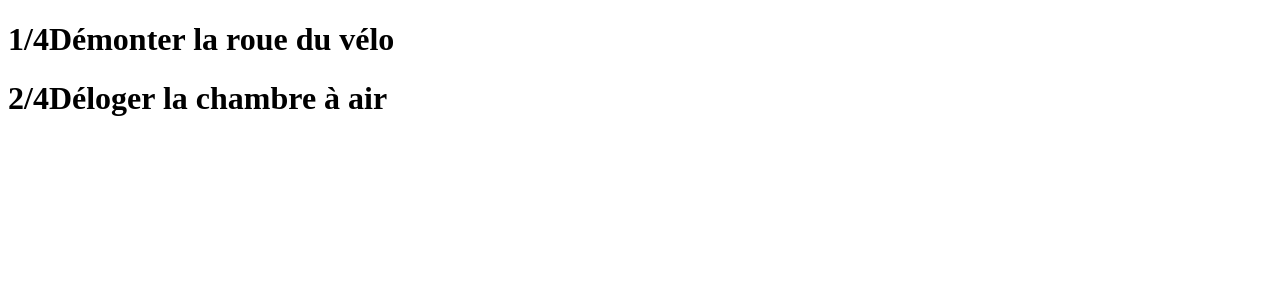
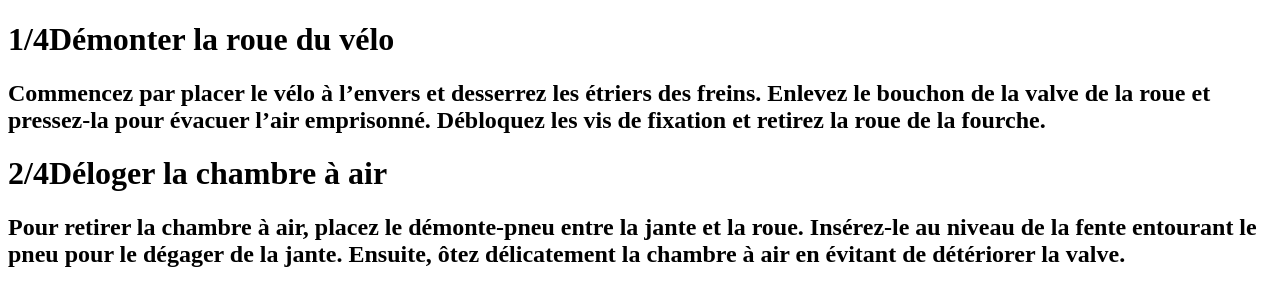
Before and after one commit to rocketyen/tpFusion, a plain HTML site: page index.html in a window 1280 px wide. Drawn offline with Linux system fonts and the light colour scheme.

Commit message:
Ajout des titres 1 & 2 ainsi que des sous titres

```diff
--- a/index.html
+++ b/index.html
@@ -7,10 +7,11 @@
 </head>
 <body>
     <h1>1/4Démonter la roue du vélo</h1>
-        <h2></h2>
+        <h2>Commencez par placer le vélo à l’envers et desserrez les étriers des freins. Enlevez le bouchon de la valve de la roue et pressez-la pour évacuer l’air emprisonné. Débloquez les vis de fixation et retirez la roue de la fourche.
+        </h2>
         <h2></h2>
     <h1>2/4Déloger la chambre à air</h1>
-        <h2></h2>
+        <h2>Pour retirer la chambre à air, placez le démonte-pneu entre la jante et la roue. Insérez-le au niveau de la fente entourant le pneu pour le dégager de la jante. Ensuite, ôtez délicatement la chambre à air en évitant de détériorer la valve.</h2>
         <h2></h2>
     <h1></h1>
         <h2></h2>
```
